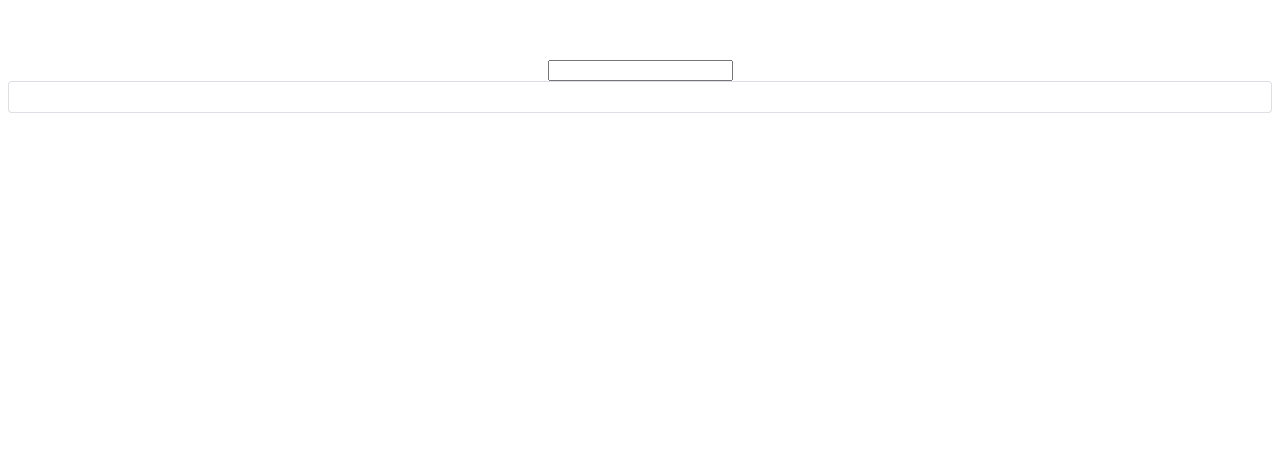
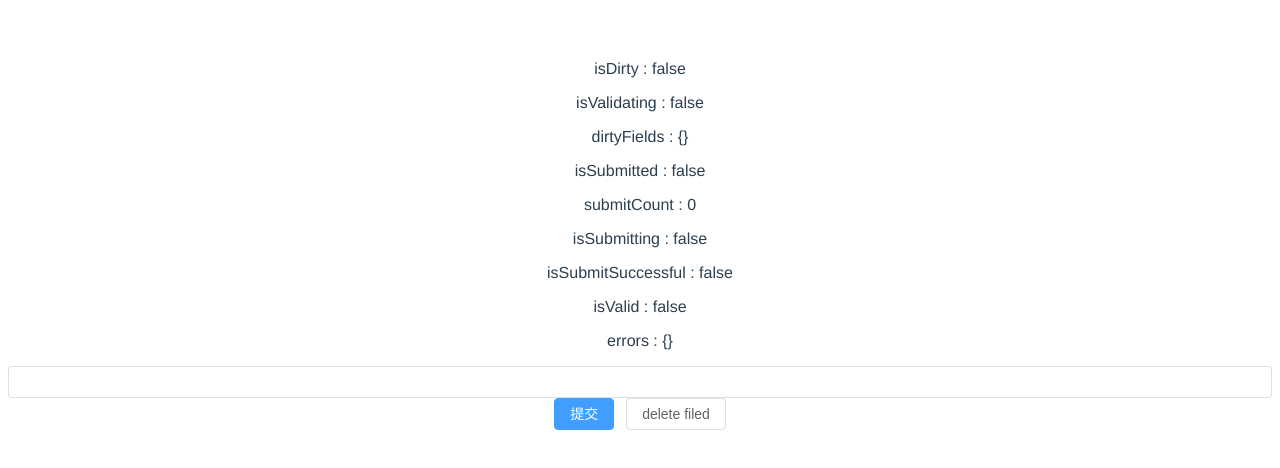
Before and after one commit to vue-use-form/vue-use-form, a Vue app in the folder examples/: page / in a window 1280 px wide. Shown: the top 468 px of the page. Built offline with nearby package versions, Linux system fonts and the light colour scheme.

Commit message:
:zap: test

```diff
--- a/examples/src/App.vue
+++ b/examples/src/App.vue
@@ -1,59 +1,72 @@
 <script setup lang="ts">
-import { ref } from 'vue'
+
 import { useForm } from '../../packages/core/src/useForm'
 
 interface Inputs {
-  username: string
+  test: string
+  username: number
   password: string
 }
 
 const {
   register,
-  formState: { errors },
+  formState,
   useRegister,
   unregister,
-  useArrayRegister,
   handleSubmit,
   createErrorHandler,
   createSubmitHandler,
 } = useForm<Inputs>({
-  mode: 'onChange',
+  mode: 'onSubmit',
   shouldFocusError: false,
+  defaultValues: {
+    username: 114514,
+  },
 })
 
-unregister('username')
-
-const onSubmit = createSubmitHandler((data) => {
-  console.log(data)
+const onSubmit = createSubmitHandler(async (data) => {
+  await setTimeout(() => {
+    console.log(data)
+  }, 2000)
+  console.log('timeouted')
 })
 
-const onError = createErrorHandler((errors) => {
-  console.log(errors)
+const onError = createErrorHandler(async (data) => {
+  await new Promise((resolve) => {
+    setTimeout(() => {
+      resolve(1)
+    }, 2000)
+  })
 })
 
-function renderTime() {
-  console.log(1)
+const handleUnregister = () => {
+  unregister('username')
+}
+
+async function api() {
+  return new Promise((resolve) => {
+    setTimeout(() => {
+      resolve(1)
+    }, 3000)
+  })
 }
 </script>
 
 <template>
-  <input
-    :="register('username', {
-      required: true,
-    })"
-  >
+  <p v-for="(item, name) in formState">
+    {{ name }} : {{ item }}
+  </p>
   <el-input
-    :="register('password', {
-      required: { value: true,message: '请输入密码' },
-      pattern: { value:/^(?=.*[a-z])(?=.*[A-Z])(?=.*[0-9])(?=.*[!@#$%^&*])(?=.{8,})/, message:'密码格式错误' },
-      validate:{
-        isStartWithAt: (value) => value.startsWith('@'),
-        isEndWithDollar: (value) => value.endsWith('$'),
+    :="register('test', {
+      required: { value: true, message: '请输入密码' },
+      validate: async (value) => {
+        await api()
       }
     })"
-  >
-    <button type="submit" @click="handleSubmit(onSubmit, onError)()" v-text="'提交'" />
-  </el-input>
+  />
+
+  <el-button type="primary" @click="handleSubmit(onSubmit, onError)()" v-text="'提交'" />
+  <el-button @click="handleUnregister" v-text="'delete filed'" />
 </template>
 
 <style>
```
